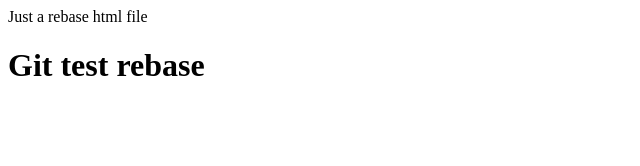
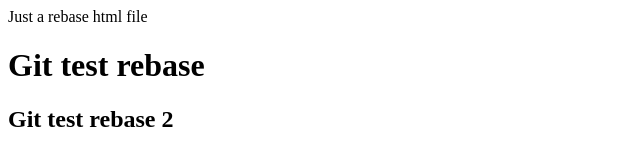
Before and after one commit to MinhTriJVB/First-Repository, a plain HTML site: page index.html in a window 1280 px wide. Shown: the whole page, without its empty margins (0-640 px from the left). Drawn offline with Linux system fonts and the light colour scheme.

Commit message:
test rebase 2

```diff
--- a/index.html
+++ b/index.html
@@ -8,5 +8,6 @@
 <body>
     Just a rebase html file
     <h1>Git test rebase</h1>
+    <h2>Git test rebase 2</h2>
 </body>
 </html>
```
